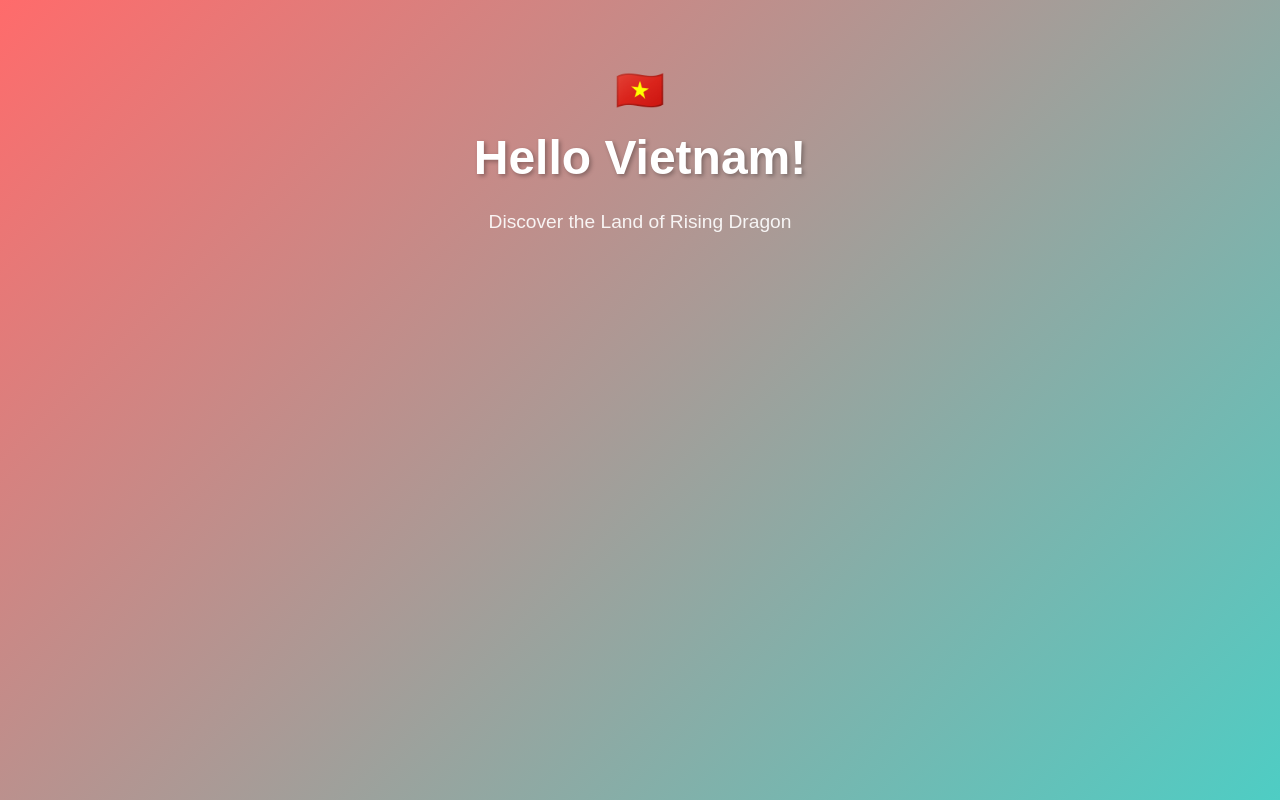
After one commit to jspro1/Hello-Vietnam, a PHP site: page /includes/header.php in a window 1280 px wide. The commit adds this page. Run offline with PHP 8.4, Linux system fonts and the light colour scheme.

Commit message:
move files to includes

```diff
--- /dev/null
+++ b/includes/footer.php
@@ -0,0 +1,3 @@
+</div> <!-- Close container -->
+</body>
+</html>
--- /dev/null
+++ b/includes/header.php
@@ -0,0 +1,21 @@
+<?php
+if (session_status() == PHP_SESSION_NONE) {
+    session_start();
+}
+?>
+<!DOCTYPE html>
+<html lang="en">
+<head>
+    <meta charset="UTF-8">
+    <meta name="viewport" content="width=device-width, initial-scale=1.0">
+    <title><?php echo isset($page_title) ? $page_title : 'Hello Vietnam - Discover the Beauty'; ?></title>
+    <link rel="stylesheet" href="css/style.css">
+    <link rel="stylesheet" href="css/asset_styles.css">
+</head>
+<body>
+    <div class="container">
+        <header>
+            <div class="icon icon-vietnam-flag icon-center icon-lg"></div>
+            <h1><?php echo isset($header_title) ? $header_title : 'Hello Vietnam!'; ?></h1>
+            <p class="subtitle"><?php echo isset($header_subtitle) ? $header_subtitle : 'Discover the Land of Rising Dragon'; ?></p>
+        </header>
```
Also changed, not shown: includes/nav.php (+11 -0 lines).
